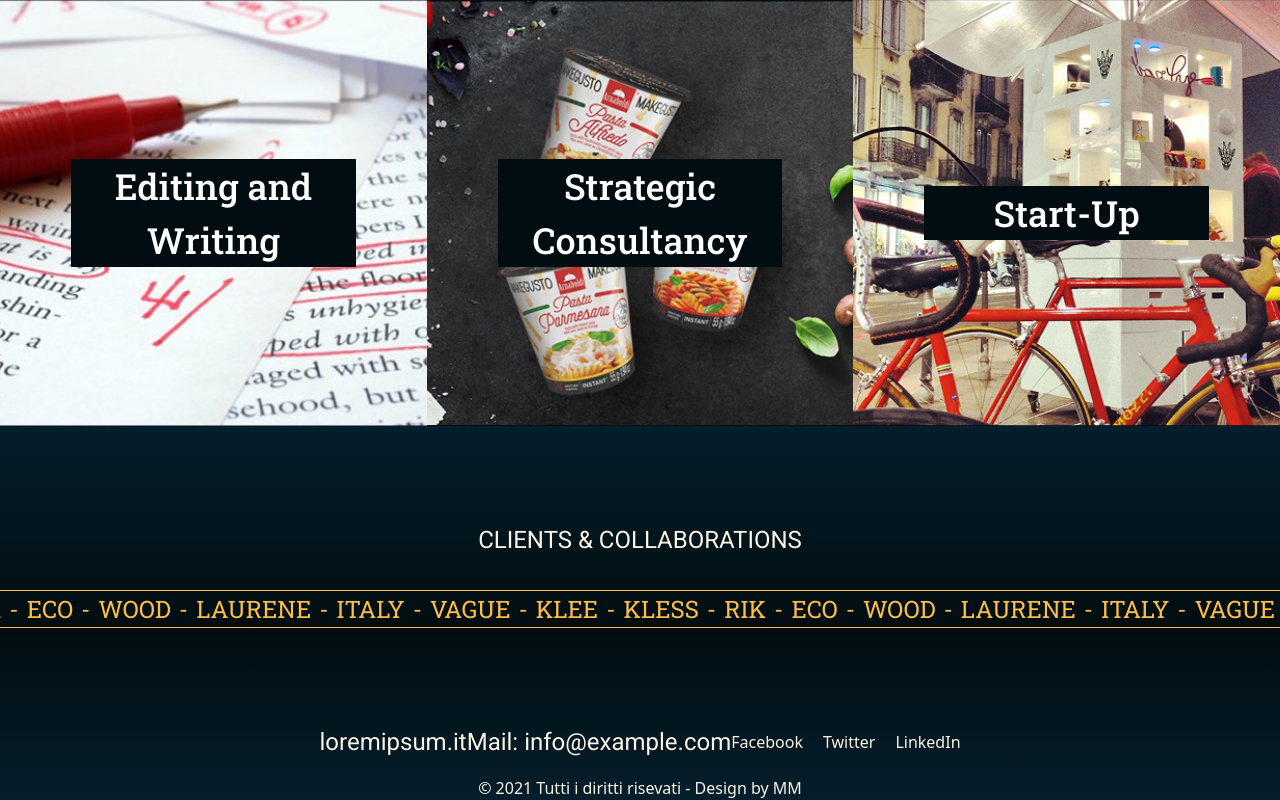
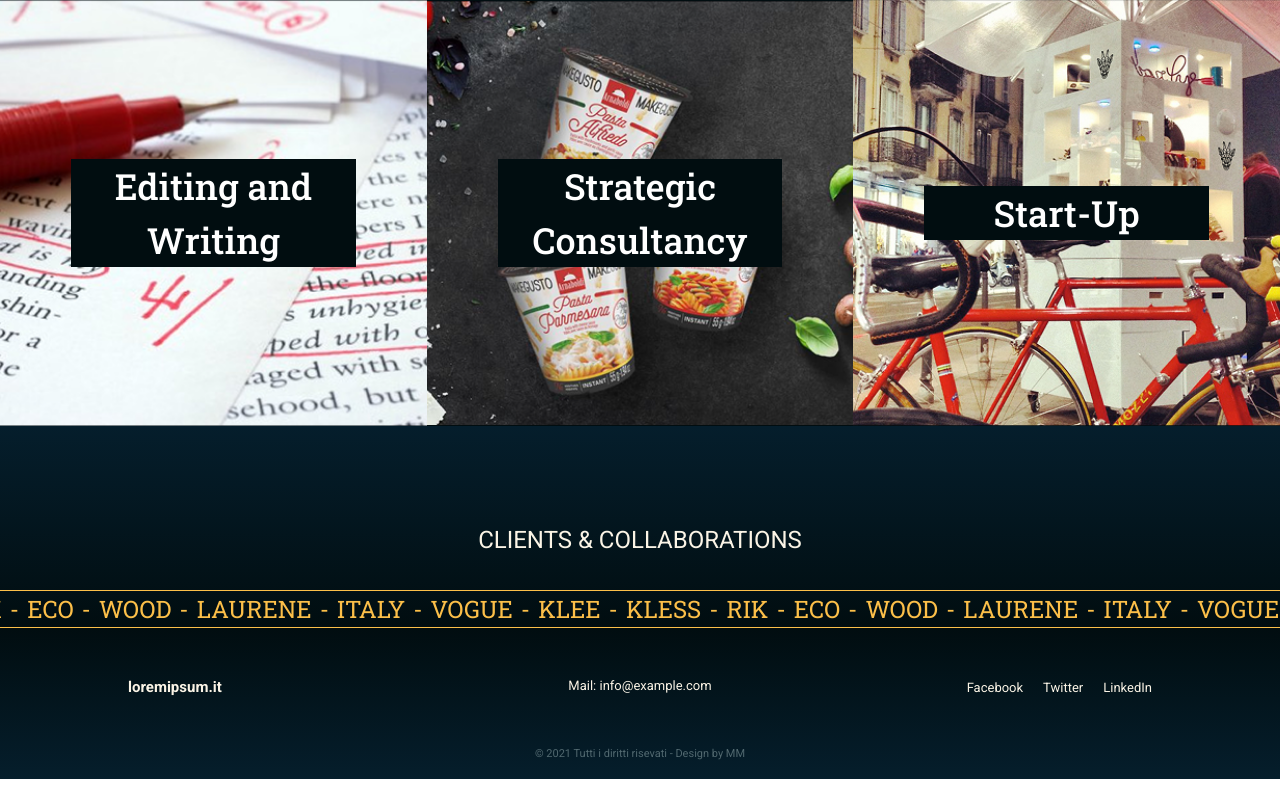
Before and after one commit to EmilioGall/e-190225, a React (Vite) app: page / in a window 1280 px wide. Shown: the part 1702-2502 px from the top of the page. After the commit the page ends 2481 px from the top, so only its background shows below. Built offline with nearby package versions, Linux system fonts and the light colour scheme.

Commit message:
feat: adjusted component spacing and responsive behaviour - src/components/Footer.jsx

```diff
--- a/src/components/Clients.jsx
+++ b/src/components/Clients.jsx
@@ -6,7 +6,7 @@
    const brands = [
       { name: 'LAURENE' },
       { name: 'ITALY' },
-      { name: 'VAGUE' },
+      { name: 'VOGUE' },
       { name: 'KLEE' },
       { name: 'KLESS' },
       { name: 'RIK' },
--- a/src/components/Footer.jsx
+++ b/src/components/Footer.jsx
@@ -31,31 +31,45 @@
 
    return (
 
-      <section className="flex flex-col items-center gap-4 text-customLight bg-customDark bg-gradient-to-t from-customDarkBlue pt-24 px-8 xs:px-32 overflow-hidden">
+      <section className="flex flex-col gap-4 text-customLight bg-customDark bg-gradient-to-t from-customDarkBlue pt-12 pb-4 px-8 xs:px-32 overflow-hidden">
 
-         <div className="flex flex-col xs:flex-row items-center xs:justify-between">
+         <div className="grid grid-cols-1 grid-rows-10 xs:grid-cols-3 xs:grid-rows-2 items-center xs:justify-between gap-2 text-center xs:text">
 
-            <h2 className="font-customRoboto font-customNormal text-lg">
-               loremipsum.it
-            </h2>
+            <div className="row-span-2 self-end">
 
-            <hr className="text-customLight w-full xs:hidden" />
+               <h2 className="font-customRoboto font-customBold text-sm text-center xs:text-start cursor-default">
+                  loremipsum.it
+               </h2>
 
-            <p className="font-customRoboto font-customNormal text-lg text-center">
-               Mail: <a href="/">info@example.com</a>
-            </p>
+            </div>
 
-            <div className="flex">
+            <hr className="text-customLight w-full xs:hidden row-span-1" />
 
-               <Socials type={socialsType} facebook={'/'} twitter={'/'} linkedin={'/'} />
+            <div className="row-span-2 self-start">
+
+               <p className="font-customRoboto font-customLight xs:font-customNormal text-2xs text-center">
+                  Mail: <a href="/">info@example.com</a>
+               </p>
+
+            </div>
+
+            <div className="row-span-2">
+
+               <div className="flex justify-center xs:justify-end">
+                  <Socials type={socialsType} facebook={'/'} twitter={'/'} linkedin={'/'} />
+               </div>
+
+            </div>
+
+            <div className="row-span-2 col-span-1 xs:col-span-3 pt-8 cursor-default">
+
+               <span className="font-customRoboto font-customNormal text-3xs text-customGrey text-center">
+                  © 2021 Tutti i diritti risevati - Design by MM
+               </span>
 
             </div>
 
          </div>
-
-         <span className="text-center">
-            © 2021 Tutti i diritti risevati - Design by MM
-         </span>
 
       </section>
 
--- a/src/components/Socials.jsx
+++ b/src/components/Socials.jsx
@@ -2,7 +2,7 @@
 import { FaFacebookF } from "react-icons/fa";
 import { FaTwitter } from "react-icons/fa";
 import { FaYoutube } from "react-icons/fa";
-import { FaLinkedin } from "react-icons/fa";
+import { FaLinkedinIn } from "react-icons/fa";
 
 export default function Header({ type, facebook, twitter, youtube, linkedin }) {
 
@@ -10,7 +10,7 @@
 
       return (
 
-         <ul className="flex items-center space-x-5">
+         <ul className="flex items-center space-x-5 font-customRoboto font-customNormal text-2xs cursor-pointer">
 
             {
                facebook ?
@@ -111,7 +111,7 @@
                   <li>
 
                      <a href={linkedin}>
-                        <FaLinkedin size={16} />
+                        <FaLinkedinIn size={16} />
                      </a>
 
                   </li>
```
